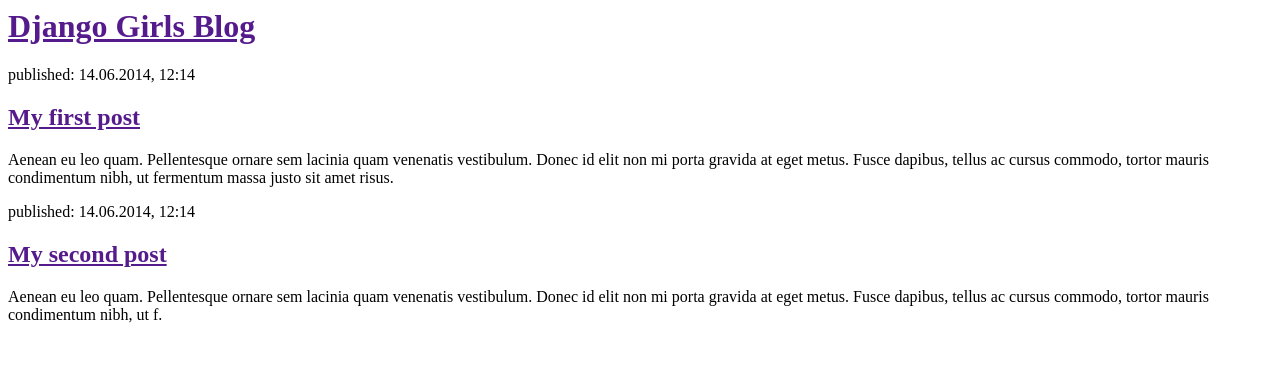
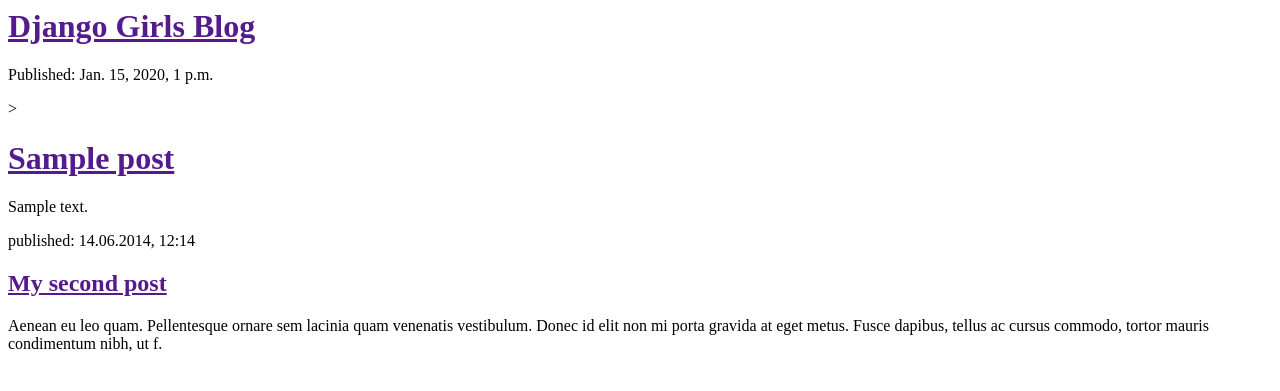
Before and after one commit to fussypony/my-first-blog, a Django app: template blog/templates/blog/post_list.html in a window 1280 px wide. Shown: the top 391 px of the page. Run offline with Django 3.2, Linux system fonts and the light colour scheme; the template is opened without the code that fills it: values that come from a table or form of the project are taken from there, others are empty; tables that the repository leaves empty hold one stand-in row (values such as "Sample post").

Commit message:
Modified templates to display posts from database.

```diff
--- a/blog/templates/blog/post_list.html
+++ b/blog/templates/blog/post_list.html
@@ -8,9 +8,13 @@
         </div>
 
         <div>
-            <p>published: 14.06.2014, 12:14</p>
-            <h2><a href="">My first post</a></h2>
-            <p>Aenean eu leo quam. Pellentesque ornare sem lacinia quam venenatis vestibulum. Donec id elit non mi porta gravida at eget metus. Fusce dapibus, tellus ac cursus commodo, tortor mauris condimentum nibh, ut fermentum massa justo sit amet risus.</p>
+        {% for post in posts %}
+          <div>
+              <p>Published: {{post.published_date}}</p>>
+              <h1><a href="">{{post.title}}</a></h1>
+              <p>{{post.text|linebreaksbr}}</p>
+          </div>
+          {% endfor %}
         </div>
 
         <div>
--- a/blog/views.py
+++ b/blog/views.py
@@ -1,4 +1,7 @@
 from django.shortcuts import render
+from django.utils import timezone
+from .models import Post
 
 def post_list(request):
-    return render(request, 'blog/post_list.html', {})
+    posts = Post.objects.filter(published_date__lte=timezone.now()).order_by('published_date')
+    return render(request, 'blog/post_list.html', {'posts':posts})
--- a/mysite/settings.py
+++ b/mysite/settings.py
@@ -25,7 +25,7 @@ SECRET_KEY = 'kmc!1&m7vch=!y=(x(v-=vmxd5lfr%9kzr4=n(t0@hk=5g^w@m'
 # SECURITY WARNING: don't run with debug turned on in production!
 DEBUG = True
 
-ALLOWED_HOSTS = ['fussypony.pythonanywhere.com',]
+ALLOWED_HOSTS = ['127.0.0.1','fussypony.pythonanywhere.com',]
 
 
 # Application definition
```
